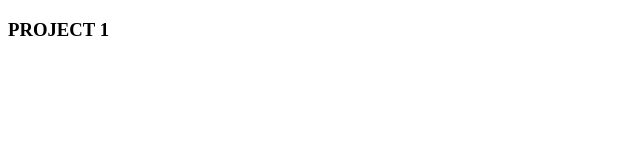
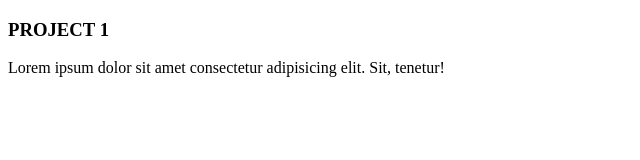
Before and after one commit to mubashir0012/project1, a plain HTML site: page index.html in a window 1280 px wide. Shown: the whole page, without its empty margins (0-640 px from the left). Drawn offline with Linux system fonts and the light colour scheme.

Commit message:
add para

```diff
--- a/index.html
+++ b/index.html
@@ -8,6 +8,6 @@
 <body>
     <H3>PROJECT 1</H3>
 
-
+    <p>Lorem ipsum dolor sit amet consectetur adipisicing elit. Sit, tenetur!</p>
 </body>
 </html>
```
